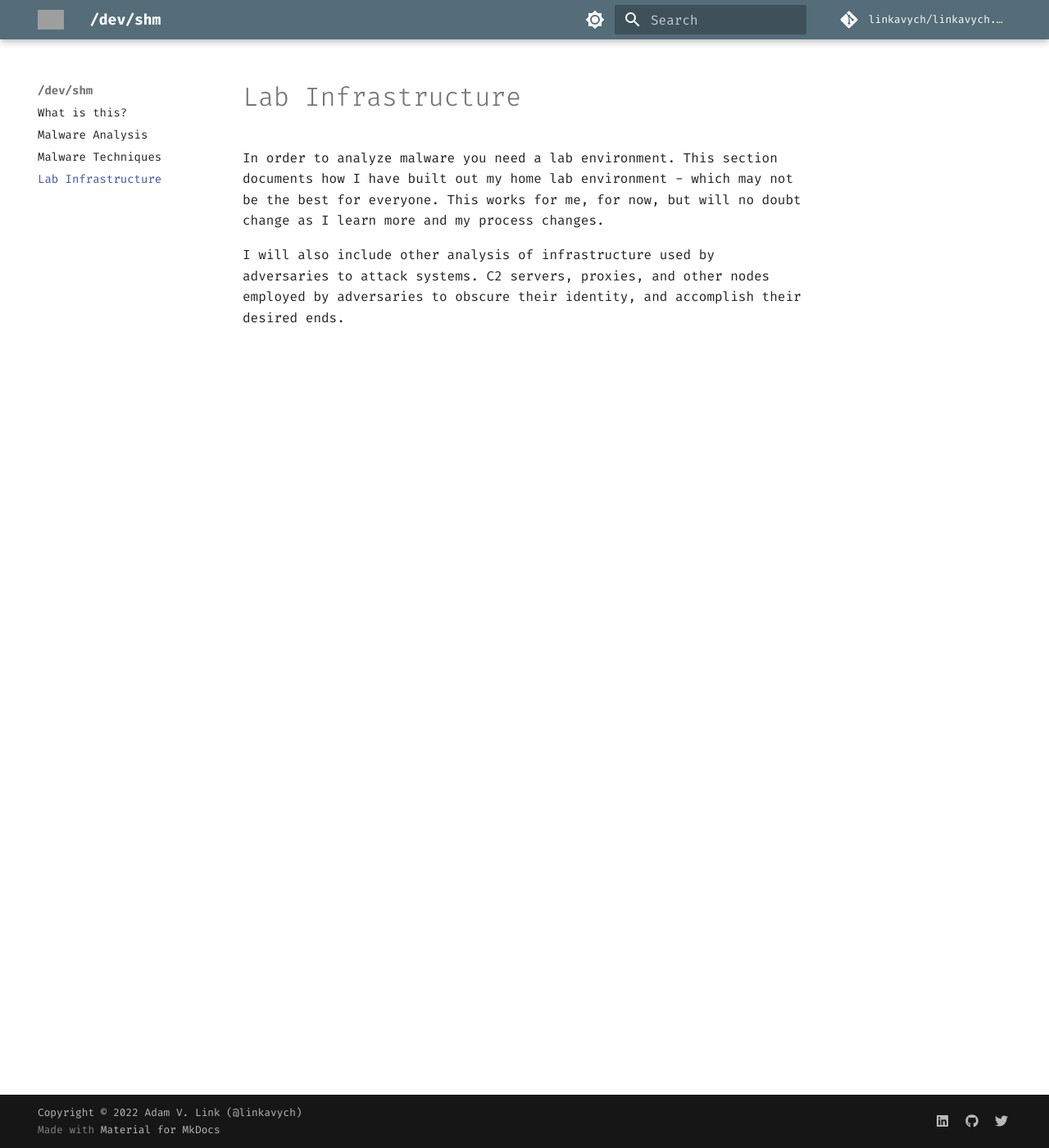
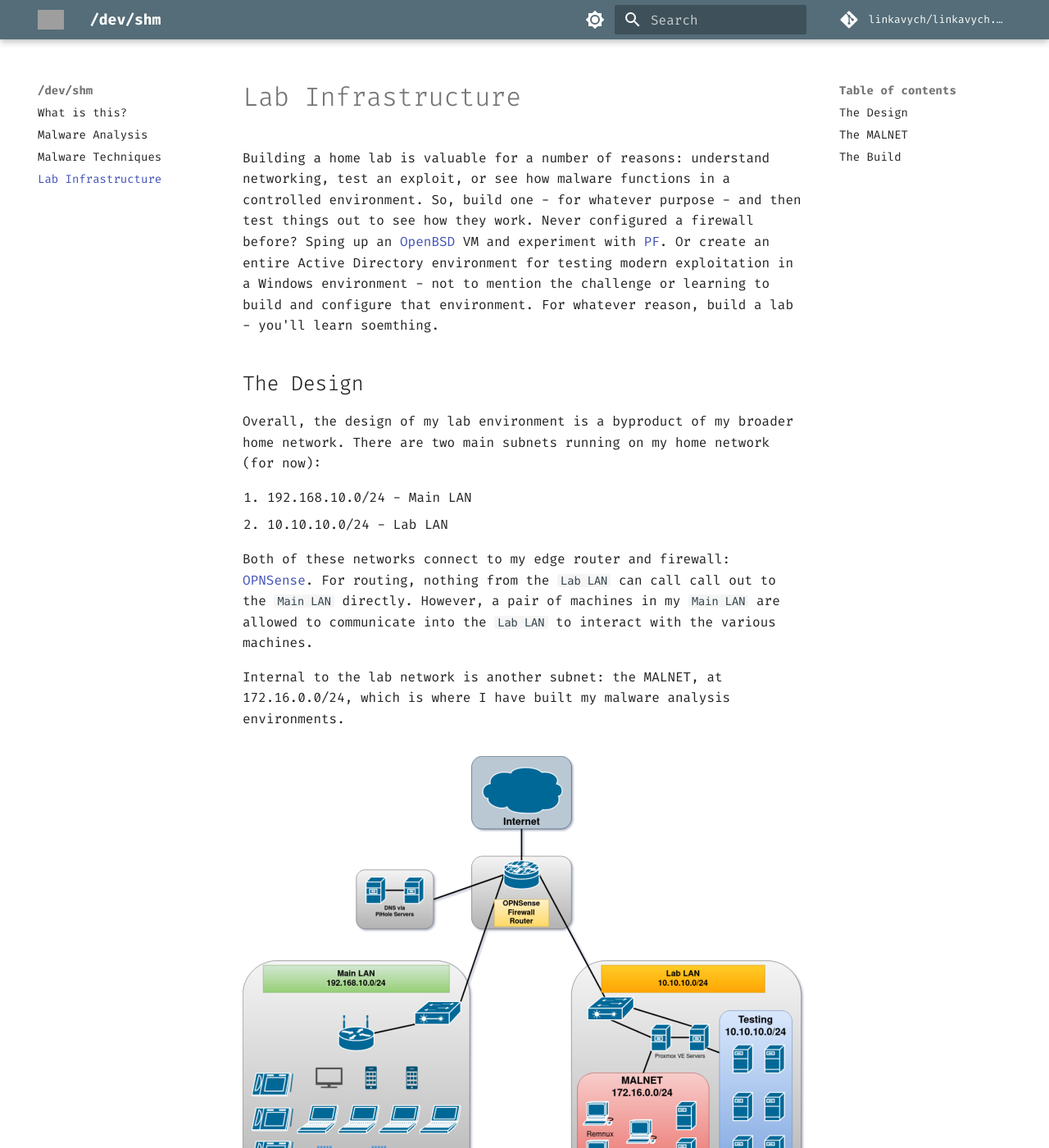
Before and after one commit to Linkavych/linkavych.github.io, an MkDocs documentation site: the page built from docs/lab/index.md, in a window 1280 px wide and 1400 px high. Shown: the whole window at 82% size. Built offline with MkDocs 1.6.1 and Material for MkDocs 9.7.7, drawn with Linux system fonts in a browser that asks for light colours; some web fonts are replaced; comment, search, counter and statistics services are not loaded; some of the changed text lies outside the part shown; grey boxes are pictures that could not be loaded.

Commit message:
network layout

```diff
--- a/docs/lab/index.md
+++ b/docs/lab/index.md
@@ -1,9 +1,49 @@
 # Lab Infrastructure
 
-In order to analyze malware you need a lab environment. This section documents how I have
-built out my home lab environment - which may not be the best for everyone. This works for
-me, for now, but will no doubt change as I learn more and my process changes.
+Building a home lab is valuable for a number of reasons: understand networking, test an exploit, or
+see how malware functions in a controlled environment. So, build one - for whatever purpose - and
+then test things out to see how they work. Never configured a firewall before? Sping up an [OpenBSD](https://www.openbsd.org/)
+VM and experiment with [PF](https://www.openbsd.org/faq/pf/). Or create an entire Active Directory
+environment for testing modern exploitation in a Windows environment - not to mention the challenge
+or learning to build and configure that environment. For whatever reason, build a lab - you'll learn soemthing.
 
-I will also include other analysis of infrastructure used by adversaries to attack systems. C2
-servers, proxies, and other nodes employed by adversaries to obscure their identity, and
-accomplish their desired ends.
+## The Design
+
+Overall, the design of my lab environment is a byproduct of my broader home network. There are two main subnets
+running on my home network (for now):
+
+1. 192.168.10.0/24 - Main LAN
+2. 10.10.10.0/24 - Lab LAN
+
+Both of these networks connect to my edge router and firewall: [OPNSense](https://opnsense.org/).
+For routing, nothing from the `Lab LAN` can call call out to the `Main LAN` directly. However, a pair of machines
+in my `Main LAN` are allowed to communicate into the `Lab LAN` to interact with the various machines.
+
+Internal to the lab network is another subnet: the MALNET, at 172.16.0.0/24, which is where I have built
+my malware analysis environments.
+
+<figure markdown>
+  ![Network Design](../assets/network.png)
+  <figcaption>Network Diagram</figcaption>
+</figure>
+
+## The MALNET
+
+To interact with machines on the `MALNET` I have built an [Apache](https://www.apache.org/) [Guacamole](https://guacamole.apache.org/) server as a frontend.
+It has two (virtual) interfaces, one on the 10.10.10.0/24 and one on the 172.16.0.0/24 subnets. In this way, I'm limiting the contact the
+malware environment can have with the dirty internet, but it's not airtight - nor do I need it to be. In fact, at some point
+I'll probably change things up to allow the malware machines to reach otu to the public internet
+via VPN in order to tap into more active malware campaigns. This works for now, however.
+
+Internal to the MALNET I have a minimum of three machines at a given time:
+
+- [REMNUX](https://remnux.org/) - Acts as a gateway for the other devices (Windows and *Nix), static analysis platform, and general base of operations.
+- [Dynamic-WIN10](https://github.com/mentebinaria/retoolkit) - A Windows 10 VM configured to serve as a dynamic analysis platform for Windows malware. Not FLARE-VM, but close enough.
+- [FLARE-VM](https://github.com/mandiant/flare-vm) - Another Windows 10 VM setup with the full FLARE VM environment, which is quite heavy, but I like to have it available.
+- Various linux or BSD distributions as required for other malware testing.
+
+## The Build
+
+I will use this section to document the build-out of this lab environment, on a [PROXMOX VE](https://www.proxmox.com/en/proxmox-ve) backbone,
+in order to share another method of creating a lab environment. Mine is more complex than some, and certainly
+less than many others, but I built it to keep learning.
```
Also changed, not shown: docs/techniques/index.md (+28 -0 lines), docs/assets/network.png (added).
